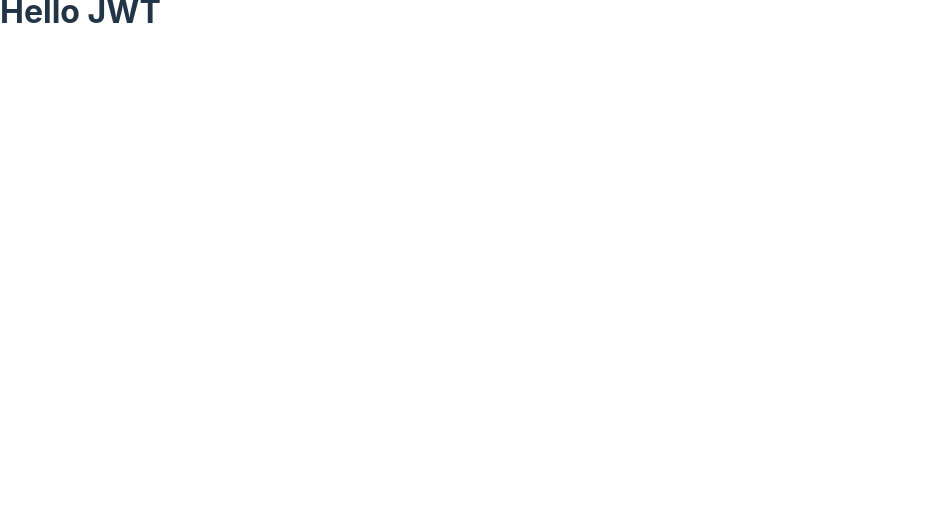
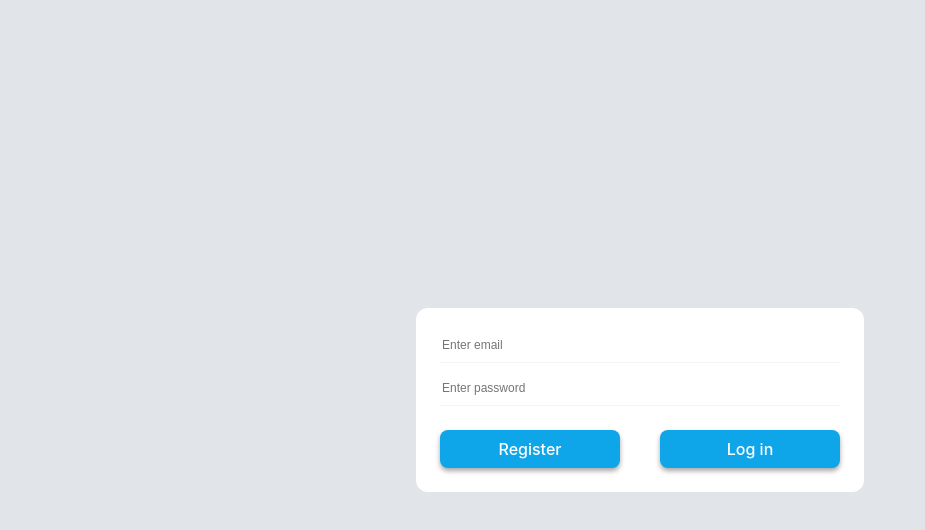
Before and after one commit to ihnatenkoo/JWT-Auth-Mailer-MobX, a React (Vite) app in the folder client/: page / in a window 1280 px wide. Shown: the top 530 px of the page, without its empty margins (0-925 px from the left). Built offline with nearby package versions, Linux system fonts and the light colour scheme.

Commit message:
Create <Form/>

```diff
--- a/client/src/App.tsx
+++ b/client/src/App.tsx
@@ -1,10 +1,11 @@
 import { FC } from 'react';
+import Form from './components/Form/Form';
 
 const App: FC = () => {
 	return (
-		<main>
-			<h1>Hello JWT</h1>
-		</main>
+		<>
+			<Form />
+		</>
 	);
 };
 
--- /dev/null
+++ b/client/src/components/Form/Form.module.scss
@@ -0,0 +1,35 @@
+.form {
+	padding: 24px;
+	width: 400px;
+	max-width: 100%;
+	border-radius: 12px;
+	background-color: var(--white);
+
+	display: flex;
+	flex-direction: column;
+	gap: 12px 0;
+
+	input {
+		padding-bottom: 8px;
+		border: none;
+		border-bottom: 1px solid var(--gray-light);
+		outline: none;
+		cursor: pointer;
+
+		font-size: 18px;
+		font-weight: 500;
+
+		&::placeholder {
+			font-size: 12px;
+			font-weight: 300;
+		}
+	}
+
+	&__footer {
+		margin-top: 12px;
+		display: flex;
+		justify-content: space-between;
+		align-items: flex-end;
+		gap: 12px;
+	}
+}
--- /dev/null
+++ b/client/src/components/Form/Form.tsx
@@ -0,0 +1,59 @@
+import { ChangeEvent, FC, FormEvent, useContext, useState } from 'react';
+import { Context } from '../../main';
+import FormBtn from '../FormBtn/FormBtn';
+import s from './Form.module.scss';
+
+const LoginForm: FC = () => {
+	const [inputData, setInputData] = useState({
+		email: '',
+		password: '',
+	});
+
+	const { store } = useContext(Context);
+
+	const onChangeValue = (e: ChangeEvent<HTMLInputElement>): void => {
+		setInputData({ ...inputData, [e.target.name]: e.target.value });
+	};
+
+	console.log(store);
+
+	const onLoginHandler = (): void => {
+		store.login(inputData.email, inputData.password);
+		setInputData({ email: '', password: '' });
+	};
+
+	const onRegisterHandler = (): void => {
+		store.registration(inputData.email, inputData.password);
+		setInputData({ email: '', password: '' });
+	};
+
+	const onFormSubmit = (e: FormEvent<HTMLFormElement>): void => {
+		e.preventDefault();
+	};
+
+	return (
+		<form className={s.form} onSubmit={onFormSubmit}>
+			<input
+				type="text"
+				placeholder="Enter email"
+				value={inputData.email}
+				name="email"
+				onChange={onChangeValue}
+			/>
+			<input
+				type="text"
+				placeholder="Enter password"
+				value={inputData.password}
+				name="password"
+				onChange={onChangeValue}
+			/>
+
+			<div className={s.form__footer}>
+				<FormBtn handler={onRegisterHandler}>Register</FormBtn>
+				<FormBtn handler={onLoginHandler}>Log in</FormBtn>
+			</div>
+		</form>
+	);
+};
+
+export default LoginForm;
--- /dev/null
+++ b/client/src/components/FormBtn/FormBtn.module.scss
@@ -0,0 +1,14 @@
+.btn {
+	width: 180px;
+	padding: 8px;
+	border-radius: 8px;
+	color: var(--white);
+	background-color: var(--blue);
+	box-shadow: 0px 3px 5px rgba(0, 0, 0, 0.35);
+
+	transition: all 0.1s ease-in;
+
+	&:hover {
+		box-shadow: 0px 0px 0px rgba(0, 0, 0, 0.35);
+	}
+}
--- /dev/null
+++ b/client/src/components/FormBtn/FormBtn.tsx
@@ -0,0 +1,17 @@
+import { FC, PropsWithChildren } from 'react';
+import s from './FormBtn.module.scss';
+
+interface IBtn extends PropsWithChildren {
+	className?: string;
+	handler?: (() => void) | undefined;
+}
+
+const MainBtn: FC<IBtn> = ({ children, handler }) => {
+	return (
+		<button onClick={handler} className={s.btn}>
+			{children}
+		</button>
+	);
+};
+
+export default MainBtn;
--- a/client/src/http/index.ts
+++ b/client/src/http/index.ts
@@ -1,6 +1,6 @@
 import axios from 'axios';
 
-export const API_URL = 'http://localhost:3000';
+export const API_URL = 'http://localhost:5000';
 
 const $api = axios.create({
 	withCredentials: true,
--- a/client/src/index.css
+++ b/client/src/index.scss
@@ -1,4 +1,14 @@
 :root {
+	--blue: #0ea5e9;
+	--white: #fff;
+	--black: #2d2d2d;
+	--main-bg: #e1e5e9;
+	--gray-light: #f3f4f6;
+	--gray: #d1d5db;
+	--red: #ef4444;
+	--green: #16a34a;
+	--gold: #fbbf24;
+
 	font-family: Inter, Avenir, Helvetica, Arial, sans-serif;
 	font-size: 16px;
 	line-height: 24px;
@@ -28,6 +38,10 @@ body {
 	margin: 0;
 	min-width: 320px;
 	min-height: 100vh;
+
+	display: flex;
+	justify-content: center;
+	align-items: center;
 }
 
 h1 {
@@ -56,7 +70,7 @@ button:focus-visible {
 @media (prefers-color-scheme: light) {
 	:root {
 		color: #213547;
-		background-color: #ffffff;
+		background-color: var(--main-bg);
 	}
 	a:hover {
 		color: #747bff;
--- a/client/src/main.tsx
+++ b/client/src/main.tsx
@@ -1,7 +1,7 @@
 import React, { createContext } from 'react';
 import ReactDOM from 'react-dom/client';
 import App from './App';
-import './index.css';
+import './index.scss';
 import Store from './store';
 
 interface IStore {
--- a/client/src/services/AuthService.ts
+++ b/client/src/services/AuthService.ts
@@ -14,7 +14,7 @@ export class AuthService {
 		email: string,
 		password: string
 	): Promise<AxiosResponse<AuthResponse>> {
-		return $api.post<AuthResponse>('/auth/registration', { email, password });
+		return $api.post<AuthResponse>('/auth/register', { email, password });
 	}
 
 	static async logout(): Promise<void> {
--- /dev/null
+++ b/package.json
@@ -0,0 +1,5 @@
+{
+  "dependencies": {
+    "sass": "^1.56.1"
+  }
+}
```
Also changed, not shown: client/src/components/Header/Header.tsx (added, +12 -0 lines), 1 other file (tests, documents, lock files or other folders).
